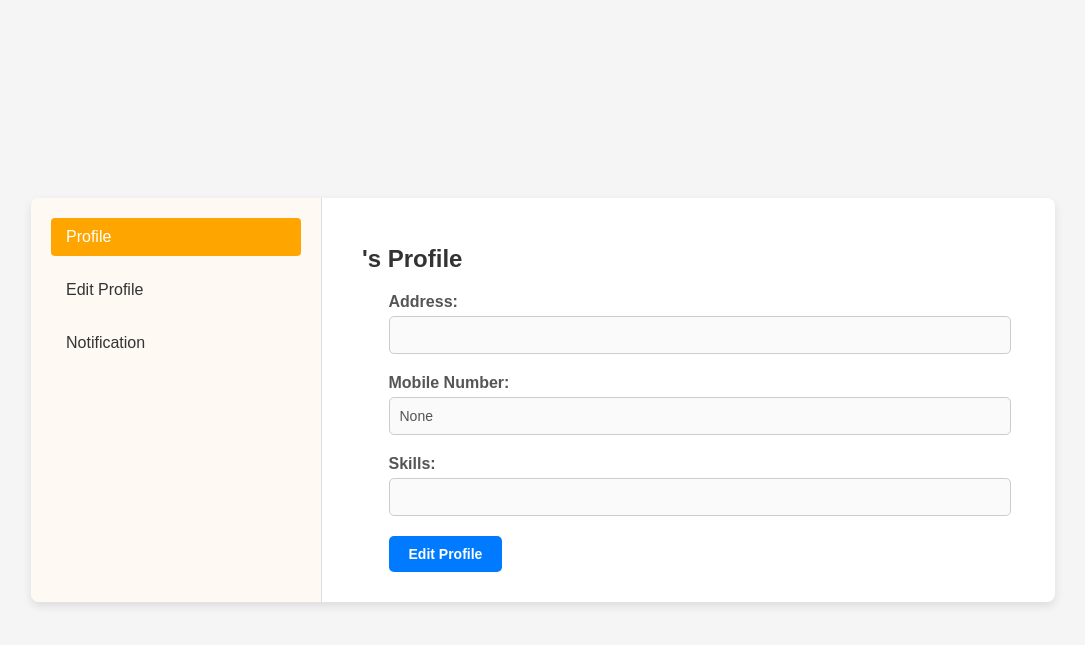
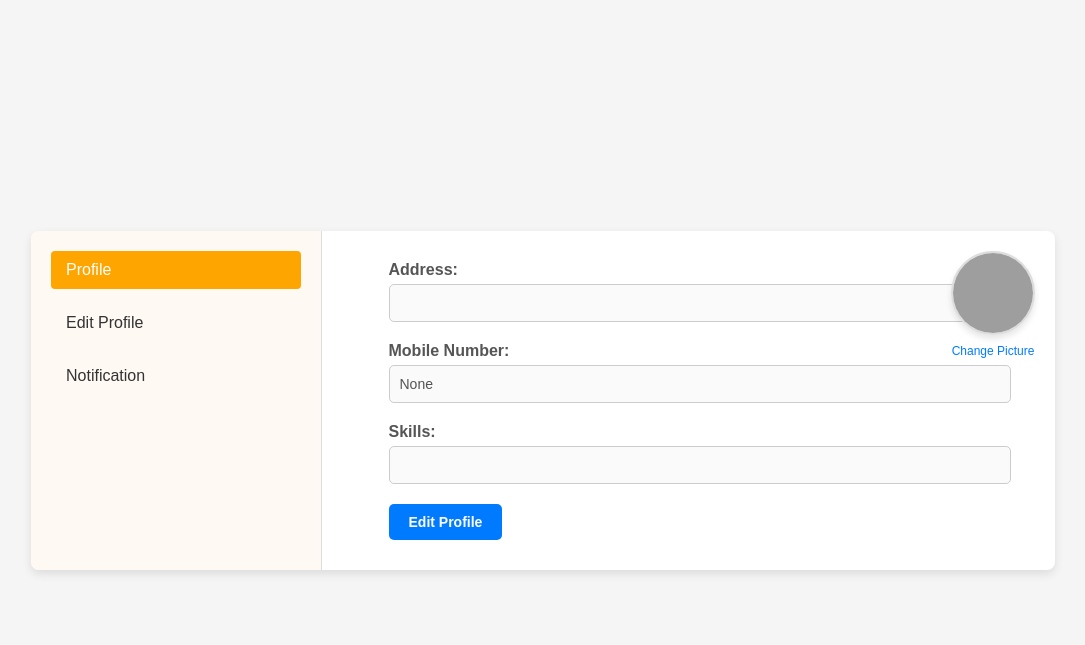
Before and after one commit to Sayan209191/Job-Portal, a Django app: page /auth/profile/ in a window 1280 px wide. Shown: the top 645 px of the page, without its empty margins (97-1182 px from the left). Run offline with Django 5.2, Linux system fonts and the light colour scheme; the visitor is signed in with stand-in values (Sample User, id 1); data comes from the database, SQL or seed files in the repository; grey boxes are pictures that could not be loaded.

Commit message:
profileview changes

```diff
--- a/static/style/accounts/profile.css
+++ b/static/style/accounts/profile.css
@@ -1,4 +1,3 @@
-/* General Styles */
 body {
     font-family: Arial, sans-serif;
     margin: 0;
@@ -19,6 +18,7 @@ body {
     border-radius: 8px;
     box-shadow: 0 4px 10px rgba(0, 0, 0, 0.1);
     overflow: hidden;
+    position: relative;
 }
 
 /* Sidebar */
@@ -55,46 +55,41 @@ body {
     color: white;
 }
 
+/* Profile Picture in Top-Right Corner */
+.profile-picture-container {
+    position: absolute;
+    top: 20px;
+    right: 20px;
+    text-align: center;
+}
+
+.profile-picture-container img {
+    border-radius: 50%;
+    width: 80px;
+    height: 80px;
+    object-fit: cover;
+    border: 2px solid #ddd;
+    box-shadow: 0 4px 6px rgba(0, 0, 0, 0.1);
+}
+
+.profile-picture-container a {
+    display: block;
+    margin-top: 5px;
+    font-size: 12px;
+    color: #007bff;
+    text-decoration: none;
+}
+
+.profile-picture-container a:hover {
+    text-decoration: underline;
+}
+
 /* Content Area */
 .content {
     flex-grow: 1;
     padding: 30px 40px;
 }
 
-.content h1 {
-    font-size: 24px;
-    margin-bottom: 20px;
-    color: #333;
-}
-
-/* Profile Page Styling */
-.profile-details {
-    margin-bottom: 30px;
-    color: #555;
-    line-height: 1.6;
-}
-
-.profile-details p {
-    margin-bottom: 15px;
-}
-
-.profile-details strong {
-    color: #333;
-}
-
-/* Profile Picture */
-.profile-picture {
-    margin-top: 20px;
-}
-
-.profile-picture img {
-    max-width: 150px;
-    border-radius: 50%;
-    border: 3px solid #ddd;
-    box-shadow: 0 4px 6px rgba(0, 0, 0, 0.1);
-}
-
-/* Form Styling (for Edit Profile) */
 .profile-form {
     max-width: 600px;
     margin: 0 auto;
@@ -159,20 +154,6 @@ body {
     background-color: #0056b3;
 }
 
-.cancel-btn {
-    background-color: white;
-    color: #333;
-    border: 2px solid #ccc;
-    padding: 10px 20px;
-    border-radius: 5px;
-    cursor: pointer;
-    transition: all 0.3s;
-}
-
-.cancel-btn:hover {
-    background-color: #f5f5f5;
-}
-
 /* Responsive Design */
 @media (max-width: 768px) {
     .container {
--- a/template/account/profile-view.html
+++ b/template/account/profile-view.html
@@ -15,13 +15,21 @@
                 <li><a href="#" class="active">Profile</a></li>
                 <li><a href="{% url 'profile_edit' %}">Edit Profile</a></li>
                 <li><a href="#">Notification</a></li>
-
             </ul>
         </div>
 
-        <!-- Profile Content -->
+        <!-- Profile Picture in Top-Right Corner -->
+        <div class="profile-picture-container">
+            {% if user_profile.profile_picture %}
+            <img src="{{ user_profile.profile_picture.url }}" alt="{{ user_profile.name }}'s Profile Picture">
+            {% else %}
+            <img src="{% static 'images/default-profile.png' %}" alt="Default Profile Picture">
+            {% endif %}
+            <a href="{% url 'profile_edit' %}">Change Picture</a>
+        </div>
+
+        <!-- Profile Details -->
         <div class="content">
-            <h1>{{ user_profile.name }}'s Profile</h1>
             <form class="profile-form">
                 <div class="form-group">
                     <label for="address">Address:</label>
@@ -35,12 +43,6 @@
                     <label for="skills">Skills:</label>
                     <input type="text" id="skills" value="{{ user_profile.skills }}" disabled>
                 </div>
-                {% if user_profile.profile_picture %}
-                <div class="form-group profile-picture">
-                    <label>Profile Picture:</label>
-                    <img src="{{ user_profile.profile_picture.url }}" alt="{{ user_profile.name }}'s Profile Picture">
-                </div>
-                {% endif %}
                 {% if user_profile.resume %}
                 <div class="form-group">
                     <label>Resume:</label>
```
